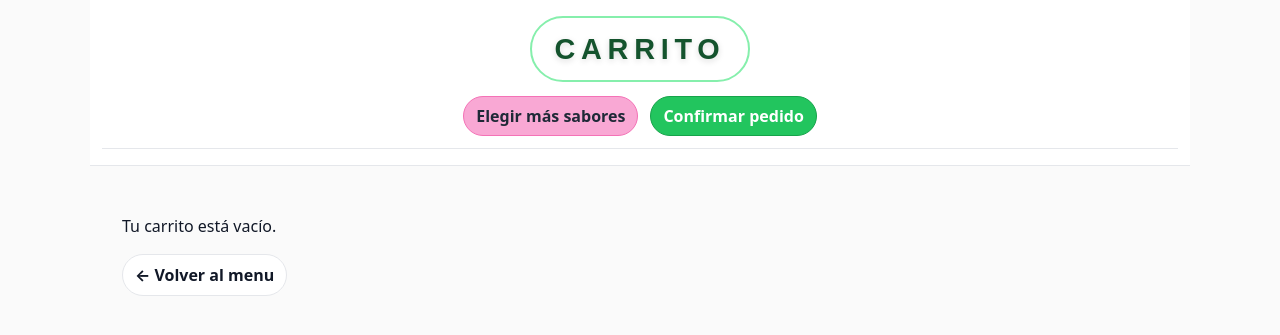
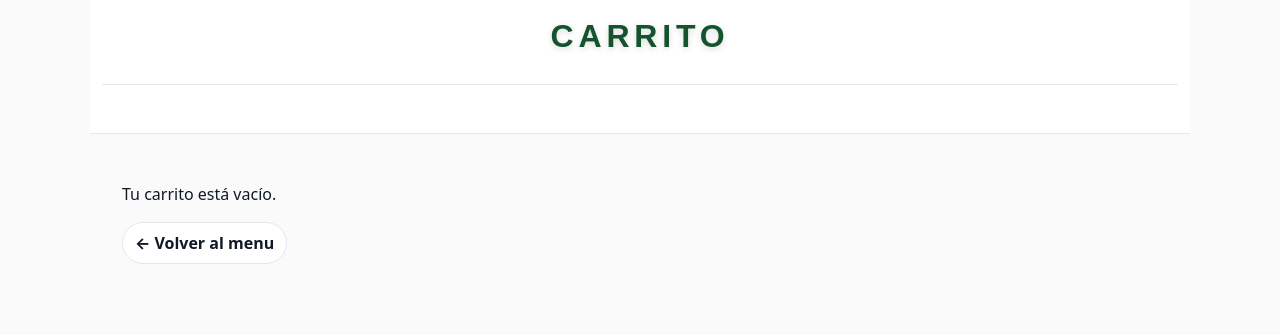
Before and after one commit to bolisnaturales/bolis-naturales, a Django app: template templates/productos/carrito.html in a window 1280 px wide. Shown: the top 335 px of the page. Run offline with Django 3.2, Linux system fonts and the light colour scheme; the template is opened without the code that fills it, so the values that code supplies are empty.

Commit message:
Mejoro encabezado y navegación del catálogo

```diff
--- a/static/styles.css
+++ b/static/styles.css
@@ -27,23 +27,20 @@ body {
 }
 
 .titulo-marca {
-  display: inline-block;
-  margin: 0 auto 2rem;
-  padding: 0.6rem 1.4rem;
-  font-size: 1.8rem;
-  font-weight: 700;
-  text-transform: uppercase;
-  letter-spacing: 0.2em;
-  color: #14532d;
-  border: 2px solid #86efac;
-  border-radius: 999px;
+    margin: 1rem auto 1.8rem;
+    font-size: 2rem;
+    font-weight: 800;
+    text-transform: uppercase;
+    letter-spacing: .15em;
+    color: #14532d;
+    text-align: center;
+    line-height: 1.3;
 }
 
-
-
-
-
-
+.nav a:first-child,
+.nav a:nth-child(2){
+    display:none;
+}
 
 
 
@@ -852,3 +849,33 @@ html, body {
 .whatsapp-float:hover {
     transform: scale(1.1);
 }
+
+.nav{
+    display:flex;
+    justify-content:flex-end;
+    margin-bottom:2rem;
+}
+
+.carrito-btn{
+    background:#16a34a;
+    color:white;
+    padding:.8rem 1.3rem;
+    border-radius:999px;
+    text-decoration:none;
+    font-weight:700;
+    box-shadow:0 4px 10px rgba(0,0,0,.15);
+    transition:.2s;
+}
+
+.carrito-btn:hover{
+    background:#15803d;
+    transform:translateY(-2px);
+}
+
+.subtitulo{
+    text-align:center;
+    color:#6b7280;
+    font-size:1rem;
+    margin-top:-1rem;
+    margin-bottom:1.5rem;
+}
```
Also changed, not shown: templates/productos/catalogo.html (+5 -3 lines).
